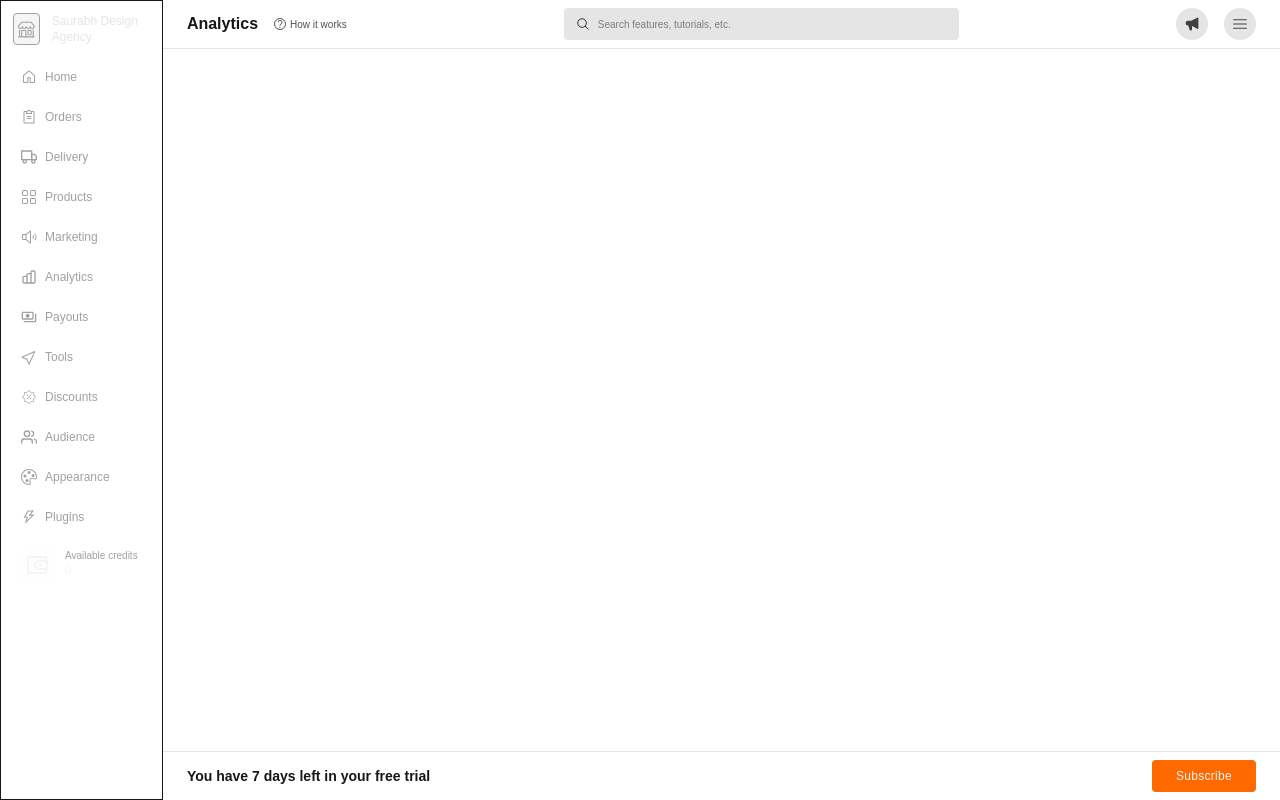
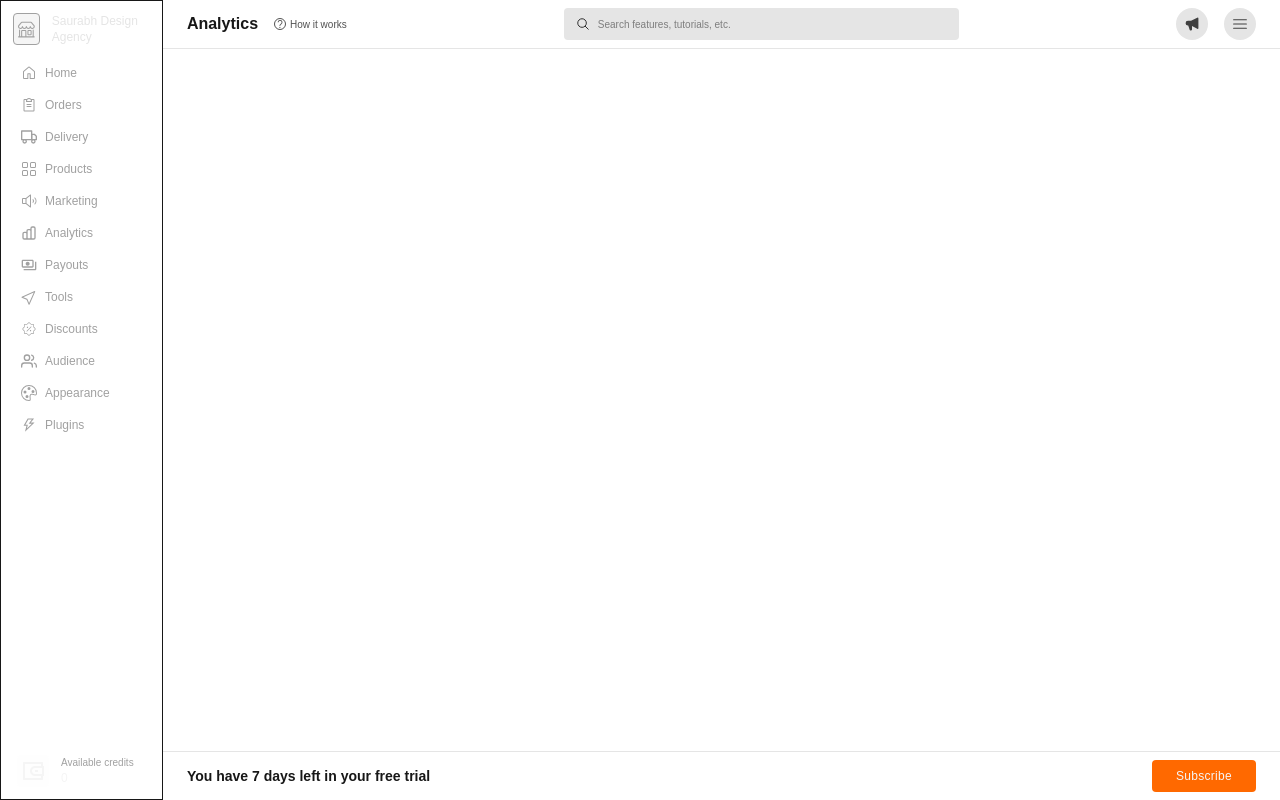
Before and after one commit to vishy312/dukan-clone, a Next.js app: page / in a window 1280 px wide. Built offline with nearby package versions, Linux system fonts and the light colour scheme.

Commit message:
basic layout is completed

```diff
--- a/app/components/footer.tsx
+++ b/app/components/footer.tsx
@@ -2,14 +2,14 @@ import React from "react";
 
 const Footer = () => {
   return (
-    <div className="flex justify-between items-center px-6 py-2">
+    <footer className="flex justify-between items-center px-6 py-2 h-12">
       <span className="text-primary text-sm font-semibold ">
         You have 7 days left in your free trial
       </span>
-      <button className="text-xs bg-orange-500 text-neutral-100 rounded-sm px-6 py-2 tracking-wide font-medium">
+      <button className="text-xs bg-orange-500 text-neutral-100 rounded-sm px-6 py-2 tracking-wide font-medium cursor-pointer">
         Subscribe
       </button>
-    </div>
+    </footer>
   );
 };
 
--- a/app/components/header.tsx
+++ b/app/components/header.tsx
@@ -5,7 +5,7 @@ import { RxHamburgerMenu } from "react-icons/rx";
 
 const Header = () => {
   return (
-    <div className="flex justify-between px-6 py-2">
+    <header className="flex justify-between px-6 py-2 h-12">
       <div className="flex items-center gap-4 grow">
         <div className="text-primary font-semibold ">Analytics</div>
         <div className="flex text-neutral-600 text-xss items-center gap-1 cursor-pointer">
@@ -32,7 +32,7 @@ const Header = () => {
           <RxHamburgerMenu />
         </div>
       </div>
-    </div>
+    </header>
   );
 };
 
--- a/app/components/sidebar.tsx
+++ b/app/components/sidebar.tsx
@@ -10,19 +10,19 @@ const Sidebar = () => {
   const [selectedSubitem, setSelectedSubitem] = useState("");
 
   return (
-    <div className="border relative border-neutral-900 w-1/7 min-h-screen bg-primary text-neutral-200 p-3 font-sans">
-      <div className="flex gap-3 items-start">
+    <div className="border relative border-neutral-900 w-1/7 h-screen bg-primary text-neutral-200 px-3 pt-3 font-sans overflow-y-scroll no-scrollbar">
+      <div className="flex gap-3 items-start h-9">
         <BsShop className="size-8 text-neutral-400 p-1 bg-neutral-100 rounded-sm aspect-square border" />
         <span className="text-xs p-0">Saurabh Design Agency</span>
       </div>
-      <div className="mt-4">
+      <div className="mt-2">
         {navItems.map((item, index) => {
           const Icon = item.icon;
           const ActiveIcon = item.activeIcon;
           return (
             <div key={index}>
               <div
-                className={`p-2 flex gap-2  cursor-pointer hover:bg-neutral-50/5 rounded-sm ${
+                className={`p-2 flex gap-2 cursor-pointer hover:bg-neutral-50/5 rounded-sm ${
                   selected === item.title
                     ? "bg-neutral-50/10 text-neutral-200"
                     : "text-neutral-400"
@@ -38,7 +38,8 @@ const Sidebar = () => {
                 </span>
                 <span className="text-xs ">{item.title}</span>
               </div>
-              <ul className="mx-6 py-1 list-none text-[10px] flex flex-col text-neutral-400 ">
+              {item.subItems.length > 0 && item.title === selected && (
+                <ul className="mx-6 py-1 list-none text-xss flex flex-col text-neutral-400 ">
                   {item.title === selected &&
                     item.subItems.map((subitem, ind) => (
                       <li
@@ -52,16 +53,15 @@ const Sidebar = () => {
                       </li>
                     ))}
                 </ul>
+              )}
             </div>
           );
         })}
       </div>
-      <div className="flex gap-3 items-start bg-neutral-50/10 rounded-md p-2  bottom-3 left-3 right-2">
+      <div className="flex gap-3 h-10 items-center p-1 bg-neutral-50/10 rounded-md absolute bottom-2 left-3 right-3">
         <RiWallet3Line className="size-8 text-neutral-100 p-1 bg-neutral-50/20 rounded-sm aspect-square" />
         <div className="text-xs p-0 flex flex-col justify-start ">
-          <span className="text-neutral-400 text-[10px]">
-            Available credits{" "}
-          </span>
+          <span className="text-neutral-400 text-xss">Available credits </span>
           <span className="text-neutral-100">0</span>
         </div>
       </div>
--- a/app/globals.css
+++ b/app/globals.css
@@ -14,6 +14,17 @@
   --text-xss: 10px;
 }
 
+@layer utilities {
+  .no-scrollbar::-webkit-scrollbar {
+    display: none;
+  }
+
+  .no-scrollbar {
+    -ms-overflow-style: none;
+    scrollbar-width: none;
+  }
+}
+
 @media (prefers-color-scheme: dark) {
   :root {
     --background: #0a0a0a;
--- a/app/page.tsx
+++ b/app/page.tsx
@@ -4,9 +4,9 @@ import Sidebar from "./components/sidebar";
 
 export default function Home() {
   return (
-    <div className="flex">
+    <div className="flex h-screen">
       <Sidebar />
-      <div className="w-full flex flex-col">
+      <div className="w-full h-screen flex flex-col">
         <Header />
         <div className="grow border-y border-y-neutral-200"></div>
         <Footer />
```
Lines whose indentation alone changed are shown as unchanged.
